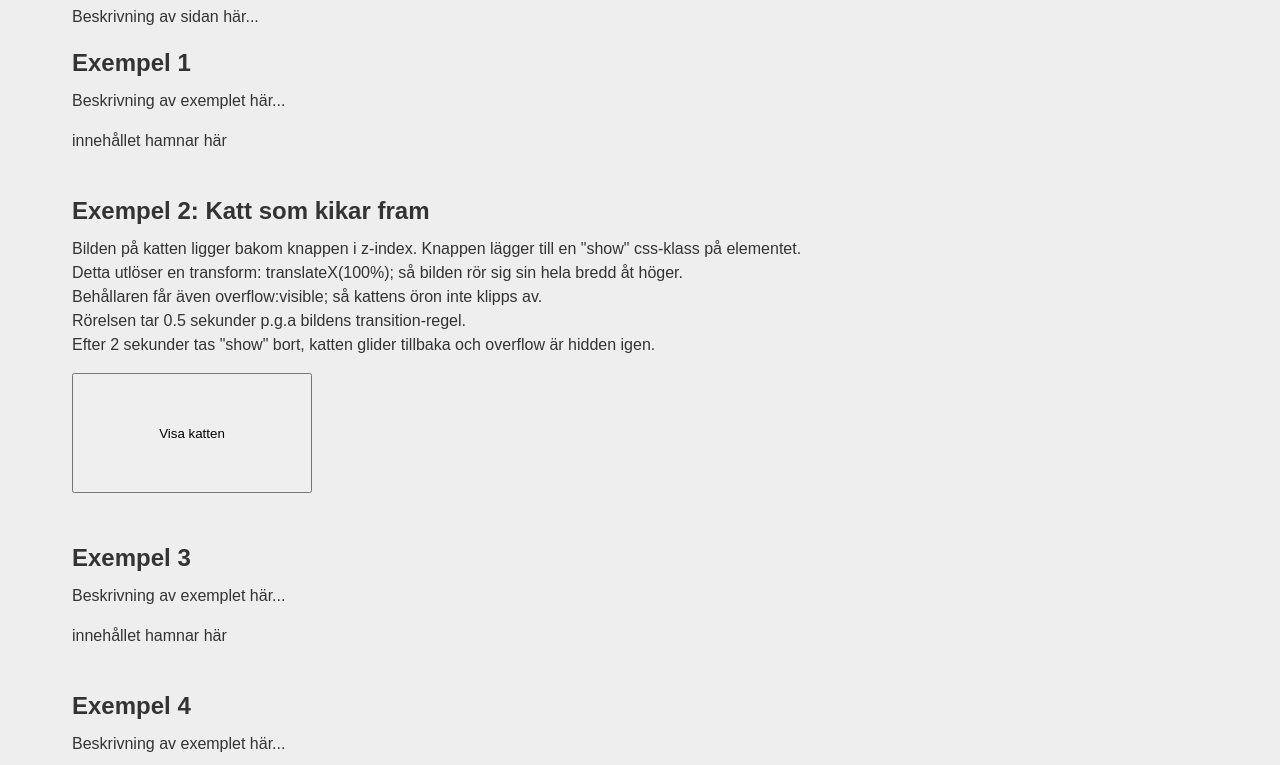
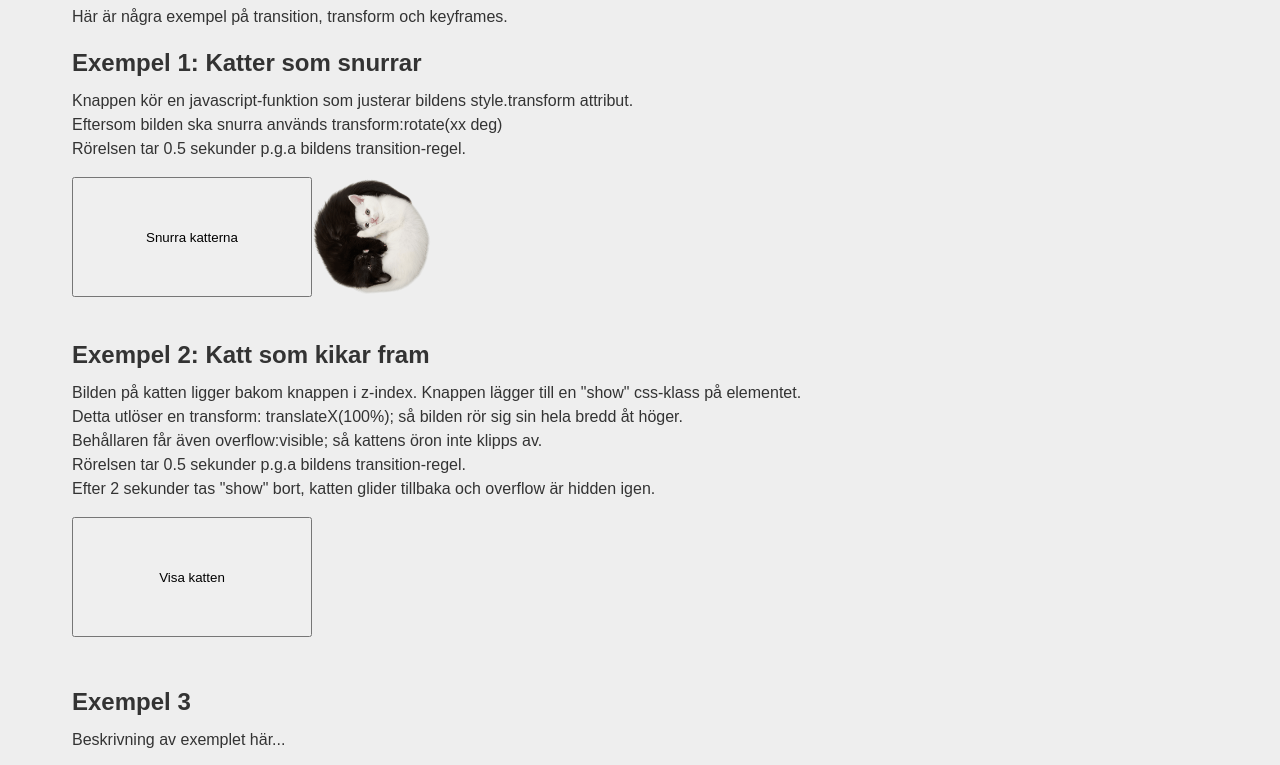
Before and after one commit to sini2500/dt211g-4, a website built with Vite: page animering.html in a window 1280 px wide. Shown: the part 176-941 px from the top of the page. Built offline with nearby package versions, Linux system fonts and the light colour scheme.

Commit message:
demo 1 klar

```diff
--- a/animering.html
+++ b/animering.html
@@ -33,14 +33,17 @@
 
   <main class="container">
     <h1>Animering av html-element</h1>
-    <p>Beskrivning av sidan här...</p>
+    <p>Här är några exempel på transition, transform och keyframes.</p>
 
     <section class="anim-demo">
-      <h2>Exempel 1</h2>
-      <p>Beskrivning av exemplet här...</p>
-      <div class="anime-content">
-        innehållet hamnar här
+      <h2>Exempel 1: Katter som snurrar</h2>
+      <p>Knappen kör en javascript-funktion som justerar bildens style.transform attribut.<br>Eftersom bilden ska snurra används transform:rotate(xx deg)<br>Rörelsen tar 0.5 sekunder p.g.a bildens transition-regel.</p>
+
+      <div id="demo1-container">
+        <button id="demo1-run">Snurra katterna</button>
+        <img src="/src/img/circle-cats.png" id="demo1-cat" alt="Katter som snurrar">
       </div>
+
     </section>
 
     <section class="anim-demo">
@@ -60,12 +63,10 @@
         innehållet hamnar här
       </div>
     </section>
+
     <section class="anim-demo">
-      <h2>Exempel 4</h2>
-      <p>Beskrivning av exemplet här...</p>
-      <div class="anim-content">
-        innehållet hamnar här
-      </div>
+      <h2>Exempel 4: Tidigare användning</h2>
+      <p>På sidan "Lab 3" använde jag transform för att öka skalan på bildena när de klickas eller muspekaren är över dem.</p>
     </section>
 
   </main>
--- a/src/css/_components.scss
+++ b/src/css/_components.scss
@@ -161,13 +161,29 @@ td {
     text-align: center;
 }
 
-/* animation demo */
+/* animation demo area */
 
 .anim-demo {
   margin-bottom: 40px;
 }
 
 /* animation demo 1 */
+#demo1-run {
+  width: 240px;
+  height: 120px;
+  cursor: pointer;
+}
+
+#demo1-container {
+  width: 480px;
+  height: 120px;
+  display: flex;
+}
+
+#demo1-cat {
+  width: 120px;
+  transition: transform 0.5s ease;
+}
 
 /* animation demo 2 */
 #demo2-run {
@@ -202,3 +218,5 @@ td {
 #demo2-container.show #demo2-cat {
   transform: translateX(100%);
 }
+
+/* animation demo 3 */
--- a/src/js/animation.js
+++ b/src/js/animation.js
@@ -1,4 +1,16 @@
 /* animation demo 1 */
+const btn1 = document.getElementById("demo1-run");
+const container1 = document.getElementById("demo1-container");
+const img1 = document.getElementById("demo1-cat");
+let demo1_rotation = 0;
+
+btn1.addEventListener("click", () => {
+
+  demo1_rotation -= 50;
+
+  img1.style.transform = "rotate(" + demo1_rotation + "deg)";
+
+});
 
 /* animation demo 2 */
 const btn2 = document.getElementById("demo2-run");
```
